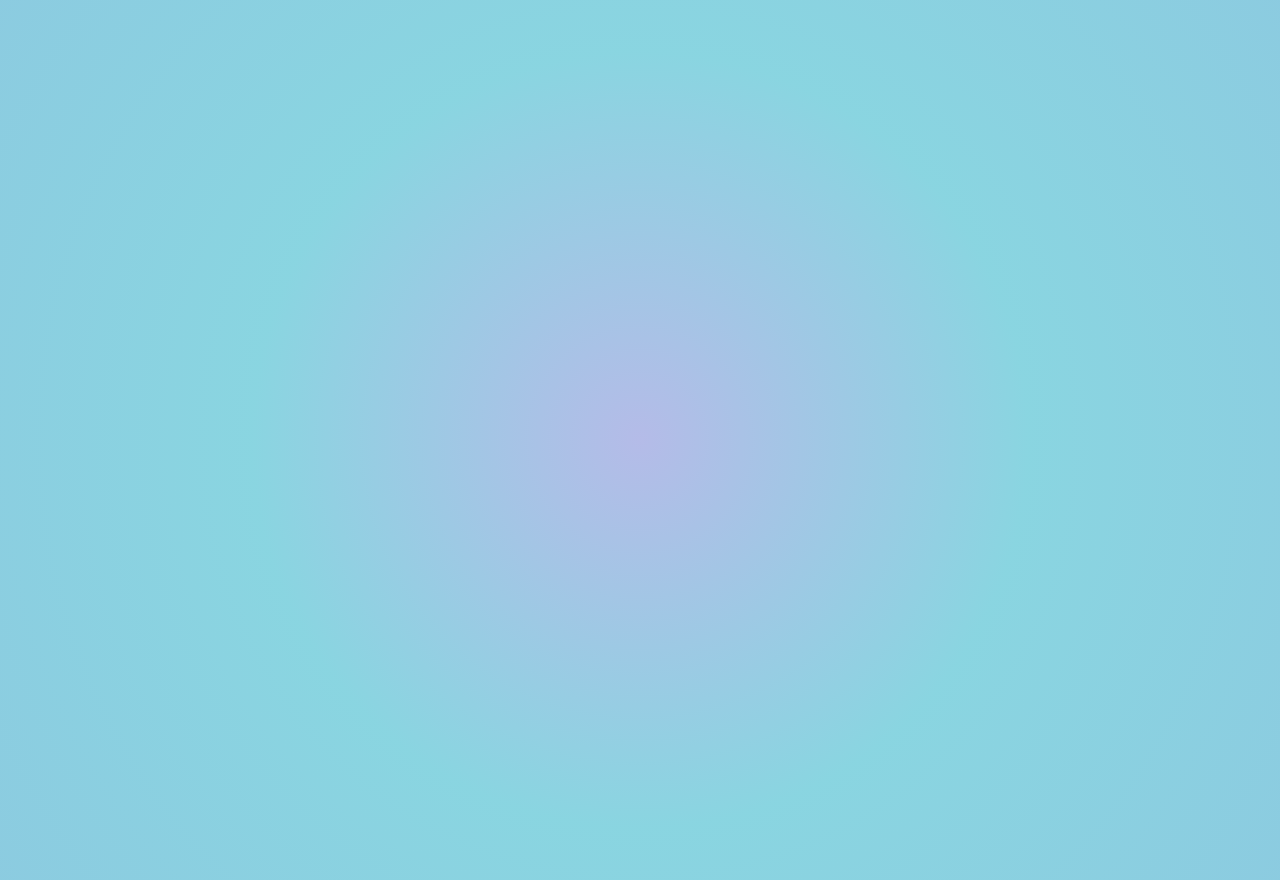
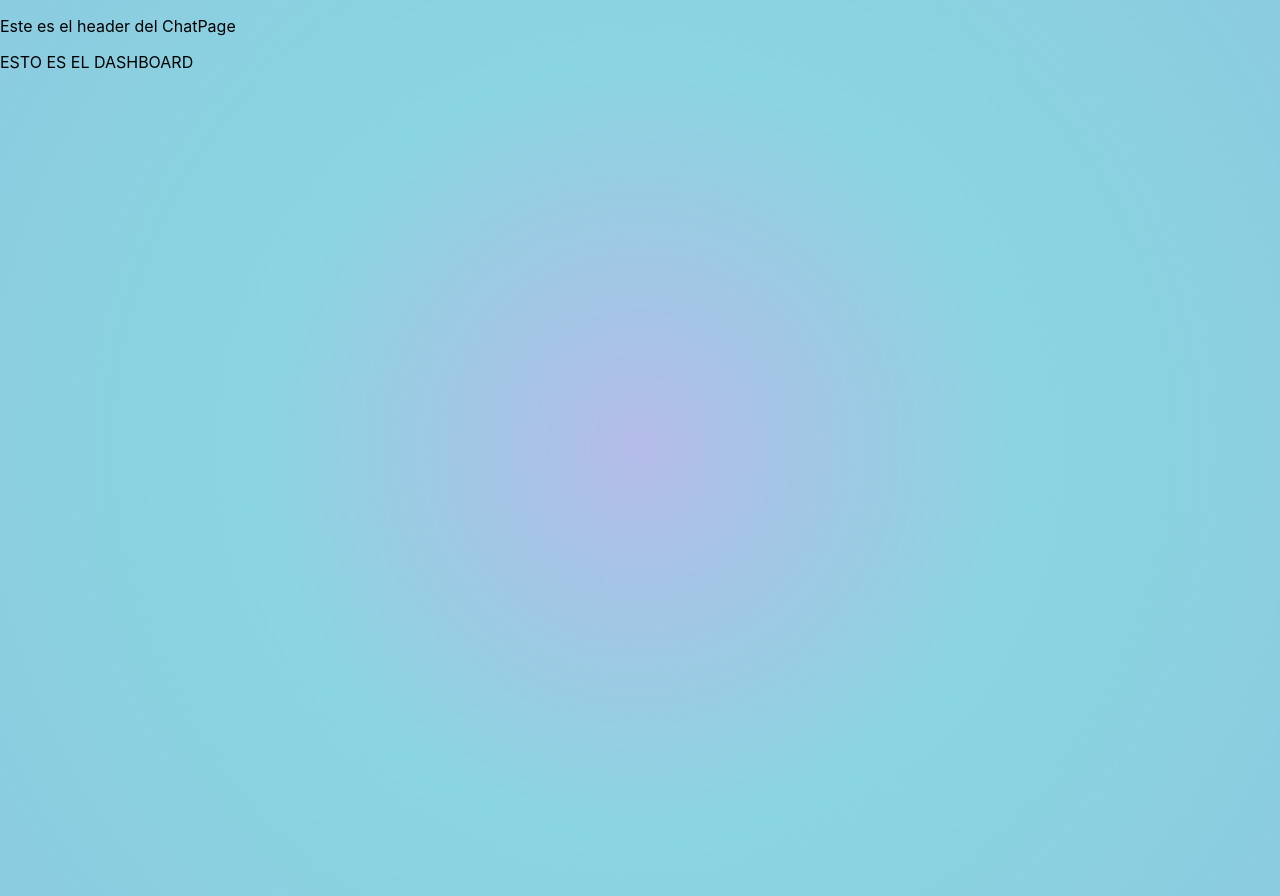
Before and after one commit to manuemendoza/frontendMensajeria, a React (Create React App) app in the folder manuchat/: page /user/chat in a window 1280 px wide. Before the commit this address had no page. Built offline with nearby package versions, Linux system fonts and the light colour scheme.

Commit message:
creating a search component

```diff
--- a/manuchat/src/App.js
+++ b/manuchat/src/App.js
@@ -1,7 +1,7 @@
 import { BrowserRouter, Routes, Route } from "react-router-dom";
 import CreateUser from "./pages/CreateUser/CreateUser";
 import HomePage from "./pages/HomePage/HomePage";
-import Dashboard from "./pages/Dashboard/Dashboard";
+import ChatPage from "./pages/ChatPage/ChatPage";
 import Login from "./pages/login/Login";
 
 function App() {
@@ -12,7 +12,7 @@ function App() {
         <Route path="/" element={<HomePage/>} exact/>
         <Route path="/login" element={<Login/>} exact/>
         <Route path="/register" element={<CreateUser/>} exact/>
-        <Route path="/chat" element={<Dashboard/>} exact/>
+        <Route path="/user/chat" element={<ChatPage/>} exact/>
       </Routes>
     </BrowserRouter>
     </>
--- /dev/null
+++ b/manuchat/src/components/Headers/HeaderChats.js
@@ -0,0 +1,10 @@
+const HeaderChats = () => {
+    return(
+        <>
+        <div></div>
+        <p>Este es el header del ChatPage</p>
+        </>
+    )
+};
+
+export default HeaderChats
--- /dev/null
+++ b/manuchat/src/pages/ChatPage/ChatPage.js
@@ -0,0 +1,12 @@
+import HeaderChats from "../../components/Headers/HeaderChats";
+
+const ChatPage = () => {
+    return(
+        <>
+        <HeaderChats/>
+        <p>ESTO ES EL DASHBOARD</p>
+        </>
+    )
+};
+
+export default ChatPage
--- a/manuchat/src/pages/Dashboard/Dashboard.js
+++ /dev/null
@@ -1,10 +0,0 @@
-
-const Dashboard = () => {
-    return(
-        <>
-        <p>ESTO ES EL DASHBOARD</p>
-        </>
-    )
-};
-
-export default Dashboard
```
Also changed, not shown: manuchat/src/components/Search/Search.js (added, +9 -0 lines).
